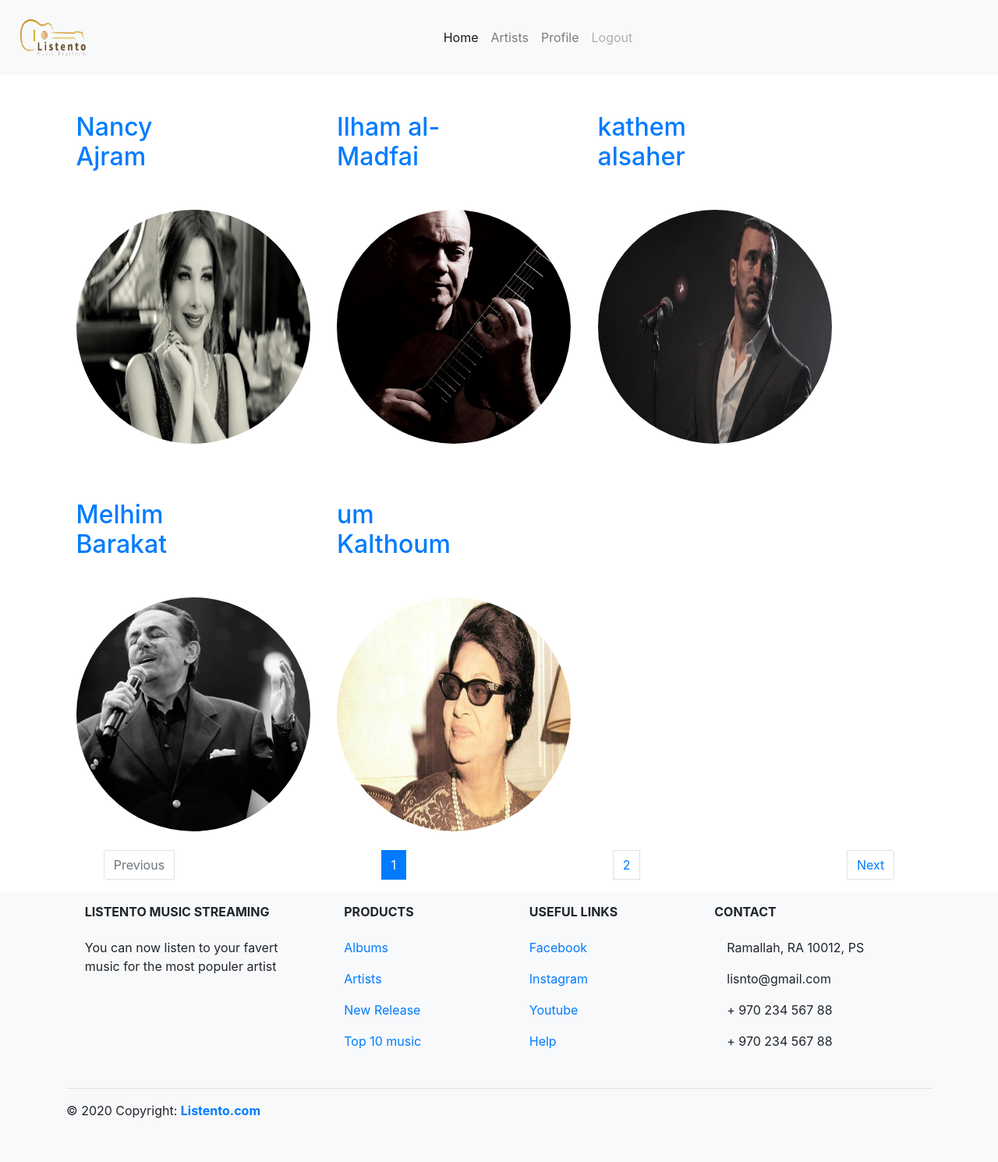
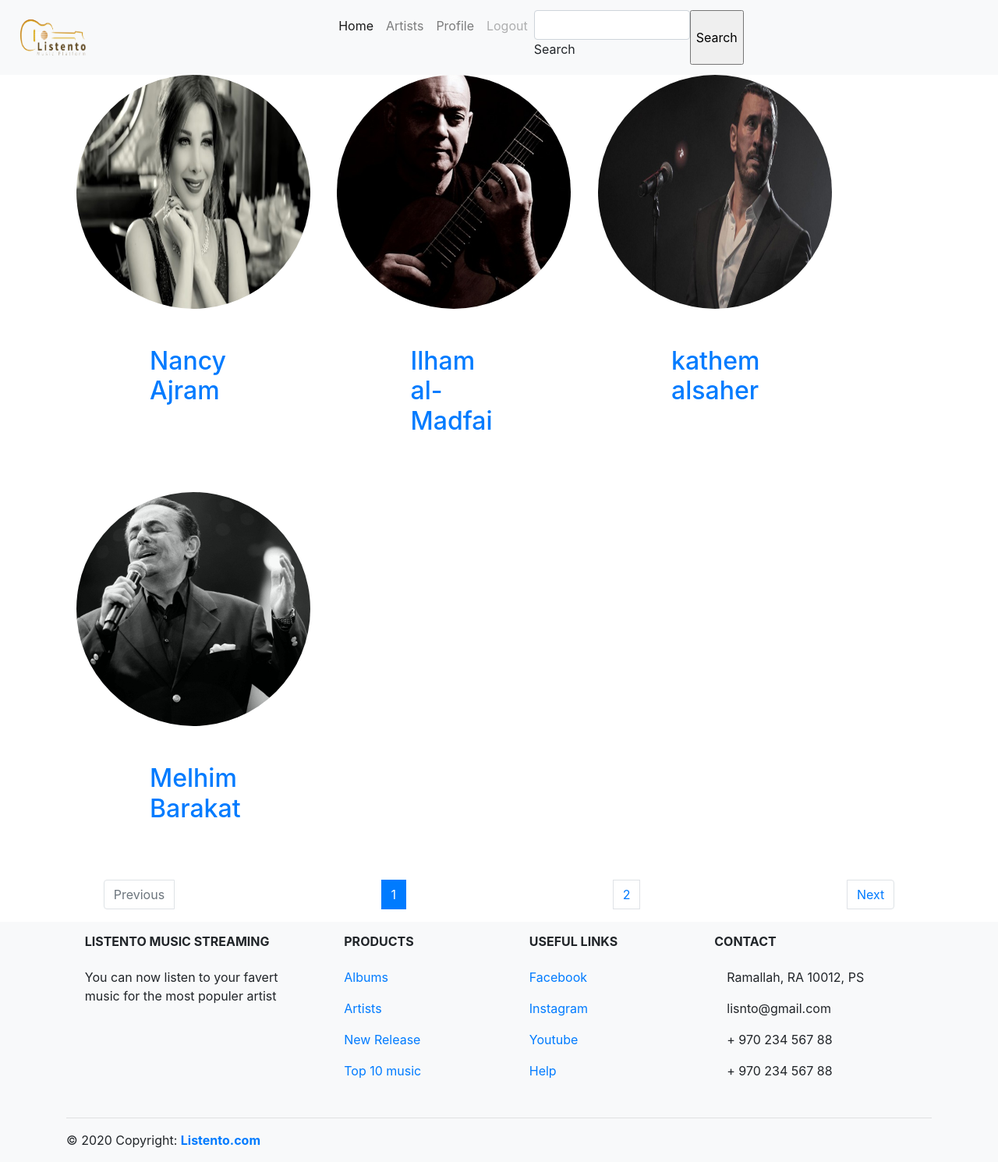
Before and after one commit to abuhashish/listento, a Django app: page /artists in a window 1280 px wide. Shown: the whole page at 78% size. Before the commit the page ends 1434 px from the top, so only its background shows below. Run offline with Django 3.2, Linux system fonts and the light colour scheme; data comes from the database, SQL or seed files in the repository; both versions use the stored data as it was after the commit; parts of the project's set-up code (start-up, migrations or seed data) failed here and were passed over; some libraries are stand-ins or nearby versions.

Commit message:
nasser update

```diff
--- /dev/null
+++ b/login_registeration_app/static/js/ajax.js
@@ -0,0 +1,6 @@
+$(function () {
+    $("#search").autocomplete({
+        source: "{% url 'autocomplete' %}",
+        minLength: 1
+    });
+});
--- a/login_registeration_app/templates/artistspage.html
+++ b/login_registeration_app/templates/artistspage.html
@@ -3,10 +3,10 @@
         {%block content%}
         {%for i in artists %}
         <div style="display:inline-flex;">
-            <div class="col-md-6 mb-4" >
-                <h2 class="my-5 h2" ><a href="/artistprofile/{{i.id}}"> {{i.first_name}} {{i.last_name}}</a></h2>
+            <div class="col-md-6 mb-4" style="display: inline-block;">
                 <img class="rounded-circle" alt="100x100" src="{{i.image.url}}"
                 data-holder-rendered="true" style="width: 300px;height: 300px;">
+                <h2 class="my-5 h2" style="margin-left: 70%;"><a href="/artistprofile/{{i.id}}"> {{i.first_name}} {{i.last_name}}</a></h2>
             </div>
         </div>
     {%endfor%}
--- a/login_registeration_app/templates/basetheam.html
+++ b/login_registeration_app/templates/basetheam.html
@@ -1,3 +1,4 @@
+{% load static %}
 <!doctype html>
 <html lang="en">
 <head>
@@ -7,8 +8,9 @@
 
     <!-- Bootstrap CSS -->
     <link rel="stylesheet" href="https://stackpath.bootstrapcdn.com/bootstrap/4.1.3/css/bootstrap.min.css" integrity="sha384-MCw98/SFnGE8fJT3GXwEOngsV7Zt27NXFoaoApmYm81iuXoPkFOJwJ8ERdknLPMO" crossorigin="anonymous">
-    {% load static %}
     <link rel="stylesheet" href="{% static 'css/style.css' %}">
+    <script src="https://code.jquery.com/jquery-3.3.1.min.js"></script>
+
     <title>Listento</title>
 
 </head>
@@ -34,8 +36,20 @@
             <li class="nav-item">
             <a class="nav-link disabled" href="/logout">Logout</a>
             </li>
+            <li>
+              <div class="input-group">
+                <div class="form-outline">
+                  <form action="search" method="POST">
+                  <input type="text"  class="form-control"  style="width: 200px;" name="searched" id="search"/>
+                  <label class="form-label" for="searched">Search</label>
+                </div>
+                  {%csrf_token%}
+                <input type="submit" name="search" value="Search" id="search">
+                </form>
+              </div>
+            </li>
             {% if request.session.user.role == "admin" %}
-            <li class="nav-item" style="margin-left: 90%;">
+            <li class="nav-item" style="margin-left: 30%;">
               <a class="nav-link disabled" href="/admin">Admin Dashboard</a>
               </li>
               {%endif%}
@@ -43,6 +57,14 @@
         </div>
 
     </nav>
+    <script>
+          $(function () {
+                        $("#search").autocomplete({
+                            source: "{% url 'autocomplete' %}",
+                            minLength: 1
+                        });
+                    });
+    </script>
     {% block content %}
 
 
--- a/login_registeration_app/urls.py
+++ b/login_registeration_app/urls.py
@@ -30,6 +30,7 @@ urlpatterns = [
         path('update/<int:id>',views.update),
         path('follow/<int:id>',views.follow),
         path('unfollow/<int:id>',views.unfollow),
+        path('search',views.search)
 ]
 if settings.DEBUG:
         urlpatterns += static(settings.MEDIA_URL,
--- a/login_registeration_app/views.py
+++ b/login_registeration_app/views.py
@@ -75,7 +75,7 @@
 def artists(request):
     users= User.objects.filter(role = Role.objects.get(id = 1))
     page = request.GET.get('page', 1)
-    paginator = Paginator (users, 5)
+    paginator = Paginator (users, 4)
 
     try:
         artists = paginator.page(page)
@@ -285,3 +285,21 @@
     x=Follower.objects.get(followeduser=user,followinguser=folower)
     x.delete()
     return redirect('/artistprofile/'+str(id))
+
+
+
+
+
+
+
+
+
+
+
+def search(request):
+    if request.method == "POST":
+        searched = request.POST['searched']
+        value_to_search = Music.objects.filter(song_name = searched)
+        return render(request,'search.html',{'searched':searched, 'value_to_search':value_to_search})
+    else:
+        return render(request,'search.html',{})
```
Also changed, not shown: login_registeration_app/templates/search.html (added, +18 -0 lines), db.sqlite3, login_registeration_app/static/imgs/104319Image1-1180x677_d.jpeg (added), login_registeration_app/static/imgs/artworks-000049320759-zef6m6-t500x500.jpeg (added), media/images/104319Image1-1180x677_d.jpeg (added), media/images/Melhem-Barakat.jpeg (added), media/images/artworks-000049320759-zef6m6-t500x500.jpeg (added), media/images/um-kalthom.jpeg (added), media/images/ziad-rahbani-zz.jpeg (added).
